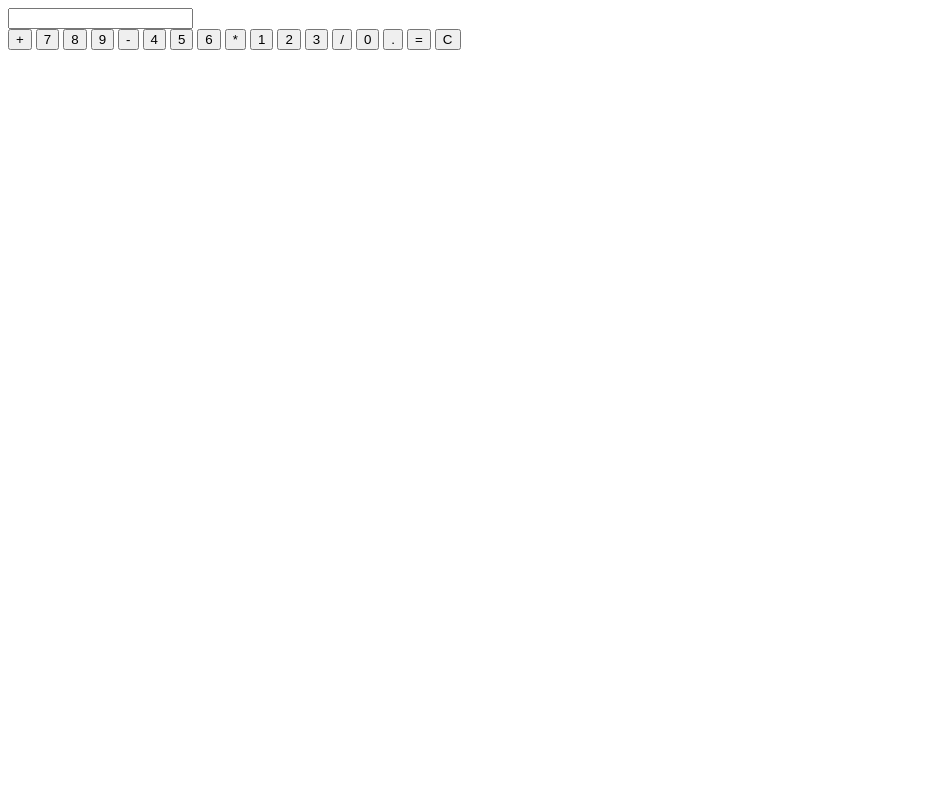
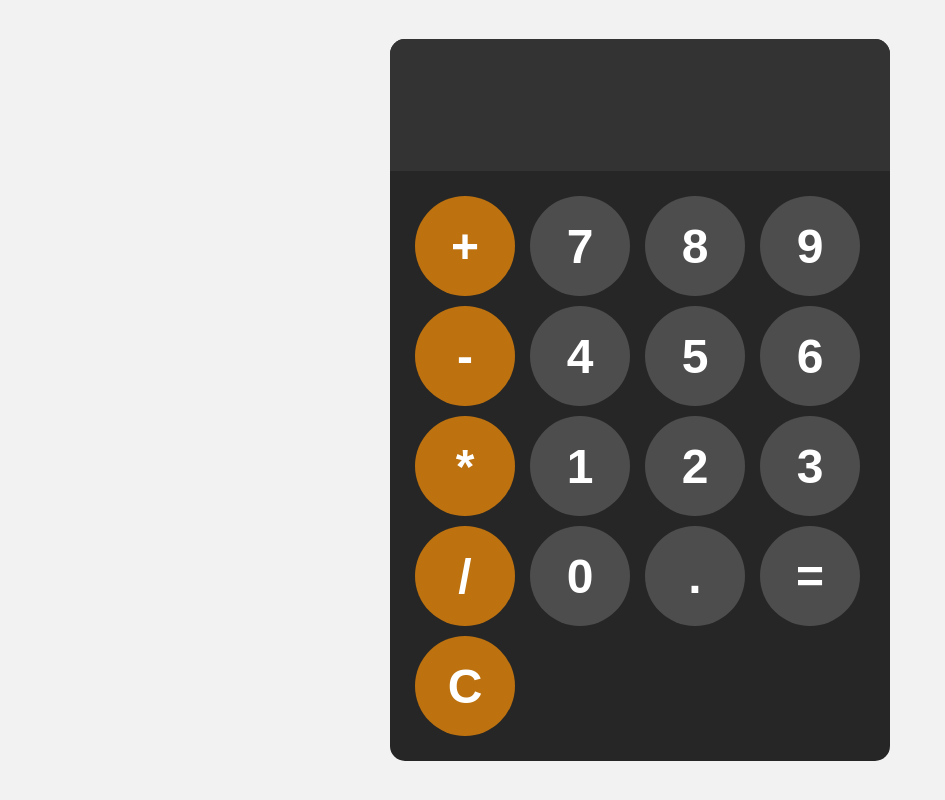
Before and after one commit to 0YKahil/Calculator, a plain HTML site: page index.html in a window 1280 px wide. Shown: the whole page, without its empty margins (0-945 px from the left). Drawn offline with Linux system fonts and the light colour scheme.

Commit message:
implemented css sheet for the front end design

```diff
--- a/index.html
+++ b/index.html
@@ -11,23 +11,23 @@
     <div id="calculator">
         <input id="display" readonly>
         <div id="keys">
-            <button onclick="appendToDisplay('+')">+</button>
+            <button onclick="appendToDisplay('+')" class="operator-btn">+</button>
             <button onclick="appendToDisplay('7')">7</button>
             <button onclick="appendToDisplay('8')">8</button>
             <button onclick="appendToDisplay('9')">9</button>
-            <button onclick="appendToDisplay('-')">-</button>
+            <button onclick="appendToDisplay('-')" class="operator-btn">-</button>
             <button onclick="appendToDisplay('4')">4</button>
             <button onclick="appendToDisplay('5')">5</button>
             <button onclick="appendToDisplay('6')">6</button>
-            <button onclick="appendToDisplay('*')">*</button>
+            <button onclick="appendToDisplay('*')" class="operator-btn">*</button>
             <button onclick="appendToDisplay('1')">1</button>
             <button onclick="appendToDisplay('2')">2</button>
             <button onclick="appendToDisplay('3')">3</button>
-            <button onclick="appendToDisplay('/')">/</button>
+            <button onclick="appendToDisplay('/')" class="operator-btn">/</button>
             <button onclick="appendToDisplay('0')">0</button>
             <button onclick="appendToDisplay('.')">.</button>
             <button onclick="calculate()">=</button>
-            <button onclick="clearDisplay()">C</button>
+            <button onclick="clearDisplay()" class="operator-btn">C</button>
         </div>
     </div>
 </body>
--- a/styles.css
+++ b/styles.css
@@ -0,0 +1,61 @@
+body{
+    margin: 0;
+    display: flex;
+    justify-content: center;
+    align-items: center;
+    height: 100vh;
+    background-color: hsl(0, 0%, 95%);
+}
+
+
+#calculator{
+    font-family: Arial, sans-serif;
+    background-color: hsl(0, 0%, 15%);
+    border-radius: 15px;
+    max-width: 500px;
+    overflow: hidden;
+}
+
+#display{
+    width: 100%;
+    padding: 20px;
+    font-size: 5rem;
+    text-align: left;
+    border: none;
+    background-color: hsl(0, 0%, 20%);
+}
+
+#keys{
+    display: grid;
+    grid-template-columns: repeat(4, 1fr);
+    gap: 10px;
+    padding: 25px;
+    grid-template-rows: repeat(5, 1fr);
+}
+
+button{
+    width: 100px;
+    height: 100px;
+    border-radius: 50px;
+    border: none;
+    background-color: hsl(0, 0%, 30%);
+    color: white;
+    font-size: 3rem;
+    font-weight: bold;
+    cursor: pointer;
+}
+button:hover{
+    background-color: hsl(0, 0%, 40%);
+}
+button:active{
+    background-color: hsl(0, 0%, 50%);
+}
+.operator-btn{
+    background-color: hsl(34, 85%, 40%);
+}
+.operator-btn:hover{
+    background-color: hsl(34, 85%, 65%);
+}
+.operator-btn:active{
+    background-color: hsl(34, 85%, 75%);
+}
```
